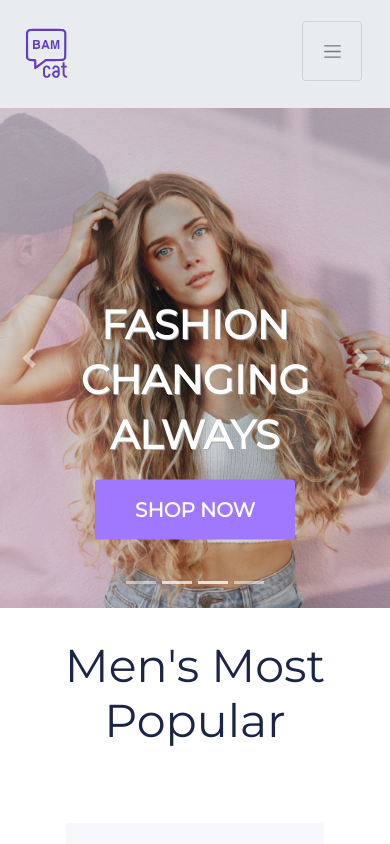
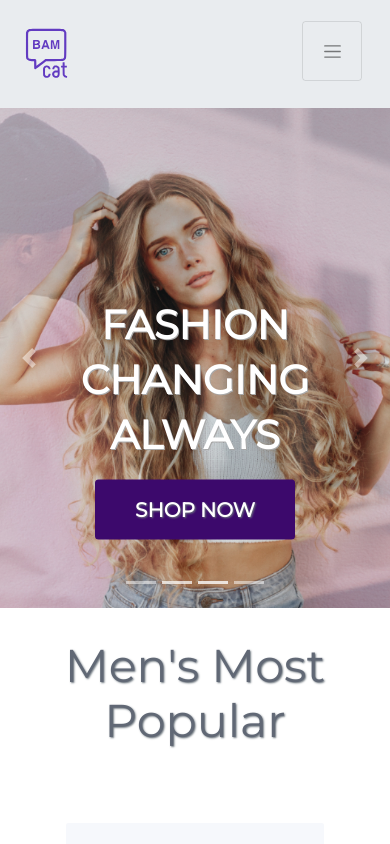
Before and after one commit to syed-ghufran-hassan/B.A.M-eCommerce, a React (Create React App) app: page / in a window 390 px wide. Shown: the top 844 px of the page. Built offline with nearby package versions, Linux system fonts and the light colour scheme; no server answers.

Commit message:
update css

```diff
--- a/src/features/styles/HomePage.css
+++ b/src/features/styles/HomePage.css
@@ -12,7 +12,8 @@
   margin: 30px;
   font-size: 46px;
   text-align: center;
-  color: #1d2547;
+  color: var(--color-accent-grey);
+  text-shadow: 1px 1px 2px var(--color-accent-tint-grey-5);
 }
 
 .card-deck {
@@ -29,27 +30,26 @@
   margin: 10px;
 }
 
-.card-deck .card{
+.card-deck .card {
   display: block;
   top: 0px;
   position: relative;
   max-width: 262px;
-  background-color: white;
+  background-color: var(--color-light);
   border-radius: 4px;
   padding: 32px 24px;
   margin: 12px;
   text-decoration: none;
   z-index: 0;
   overflow: hidden;
-  border: 1px solid white;
+  border: 1px solid var(--color-light);
 }
 
-.card-deck .card:hover{
+.card-deck .card:hover {
   transition: all 0.2s ease-out;
   box-shadow: 0px 4px 8px rgba(38, 38, 38, 0.2);
   top: -4px;
 }
-
 
 .card-deck .card:hover:before {
   transform: scale(2.15);
@@ -91,10 +91,9 @@
 .secondary-btn {
   width: 250px;
   height: 60px;
-  background-color: #9f78ff;
   border: none;
   overflow: hidden;
-  background: linear-gradient(to right, #9f78ff 50%, #8c6ae4 50%, #8c6ae4);
+  background: linear-gradient(to right, #3c096c, #7b2cbf 50%, #3c096c 50%);
   background-size: 200% 100%;
   background-position: 100%;
   transition: background-position 275ms ease;
@@ -103,13 +102,24 @@
 .secondary-btn a {
   font-weight: bold;
   font-size: 20px;
-  color: white;
+  color: var(--color-light);
   text-decoration: none;
+  text-shadow: 1px 1px 2px var(--color-accent-tint-grey-5);
 }
 
 .secondary-btn:hover {
   background-position: 0 100%;
   text-decoration: none;
+}
+.secondary-btn a,
+.main-btn a {
+  text-shadow: 1px 1px 2px var(--color-accent-tint-grey-5);
+}
+
+.secondary-btn a:active,
+.main-btn a:active,
+.home-shop a:active {
+  color: var(--color-accent-tint-orange-1);
 }
 
 .General-info {
@@ -118,7 +128,7 @@
   justify-content: space-evenly;
   flex-wrap: wrap;
   margin: 150px 50px 150px 50px;
-  color: #1d2547;
+  color: var(--color-primary-purple);
 }
 
 .general-icons {
@@ -145,15 +155,12 @@
     font-weight: bolder;
     font-size: 50px;
     font-weight: bold;
-    /* text-shadow: 1px 1px darkgray; */
   }
   .carousel-caption .main-btn {
     width: 200px;
     height: 60px;
-    background-color: #9f78ff;
     border: none;
     overflow: hidden;
-    background: linear-gradient(to right, #3c096c, #7b2cbf 50%, #9f78ff 50%);
     background-size: 200% 100%;
     background-position: 100%;
     transition: background-position 275ms ease;
@@ -162,13 +169,12 @@
   .carousel-caption .main-btn:hover {
     background-position: 0 100%;
     text-decoration: none;
-    color: var(--color-accent-tint-orange-1);
   }
 
   .carousel-caption .main-btn a {
     font-weight: bold;
     font-size: 20px;
-    color: white;
+    color: var(--color-light);
     text-decoration: none;
   }
 }
@@ -186,10 +192,9 @@
   .carousel-caption .main-btn {
     width: 200px;
     height: 60px;
-    background-color: #9f78ff;
     border: none;
     overflow: hidden;
-    background: linear-gradient(to right, #8c6ae4, #8c6ae4 50%, #9f78ff 50%);
+    background: linear-gradient(to right, #7b2cbf, #3c096c 50%, #3c096c 50%);
     background-size: 200% 100%;
     background-position: 100%;
     transition: background-position 275ms ease;
@@ -203,7 +208,7 @@
   .carousel-caption .main-btn a {
     font-weight: bold;
     font-size: 20px;
-    color: white;
+    color: var(--color-light);
     text-decoration: none;
   }
 }
```
